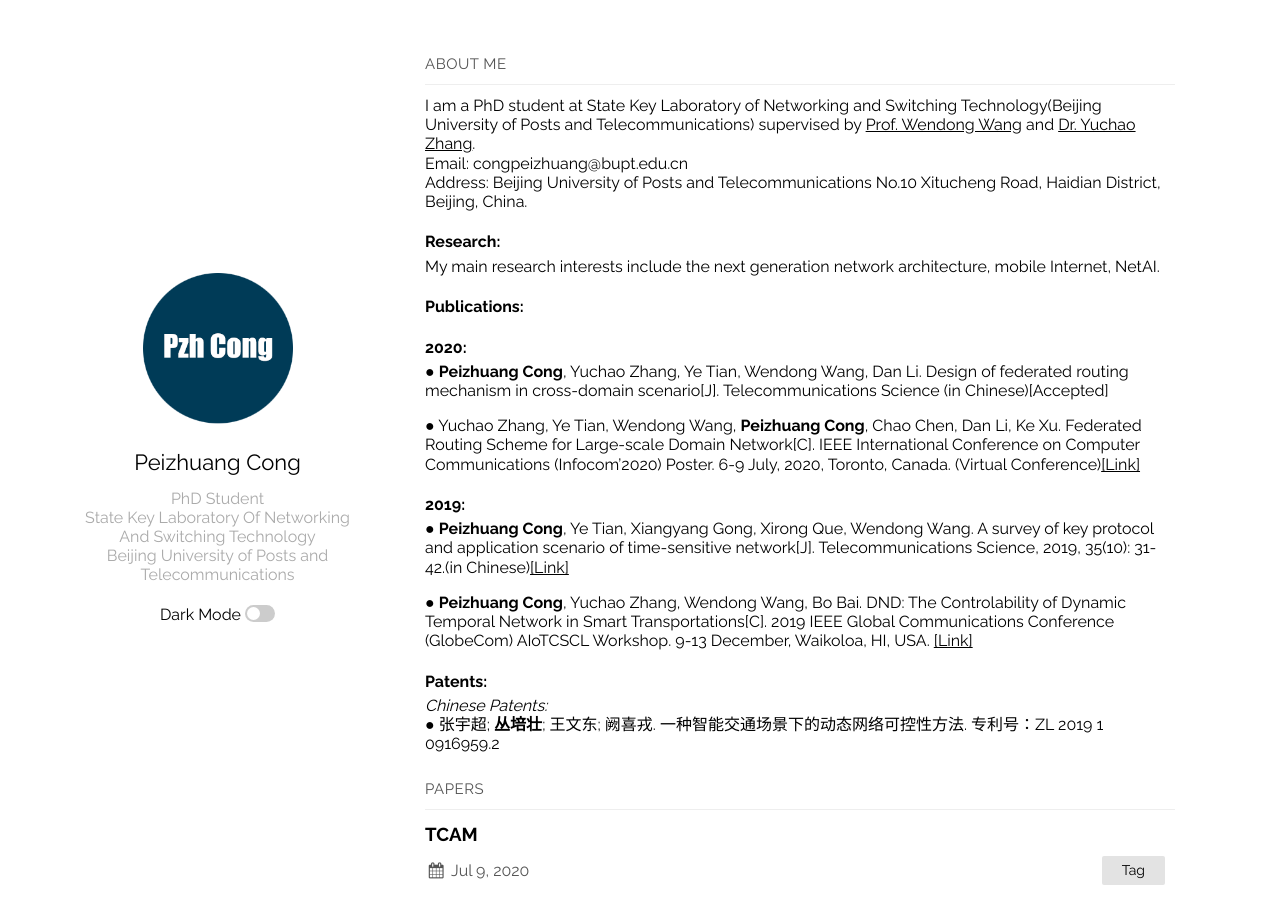
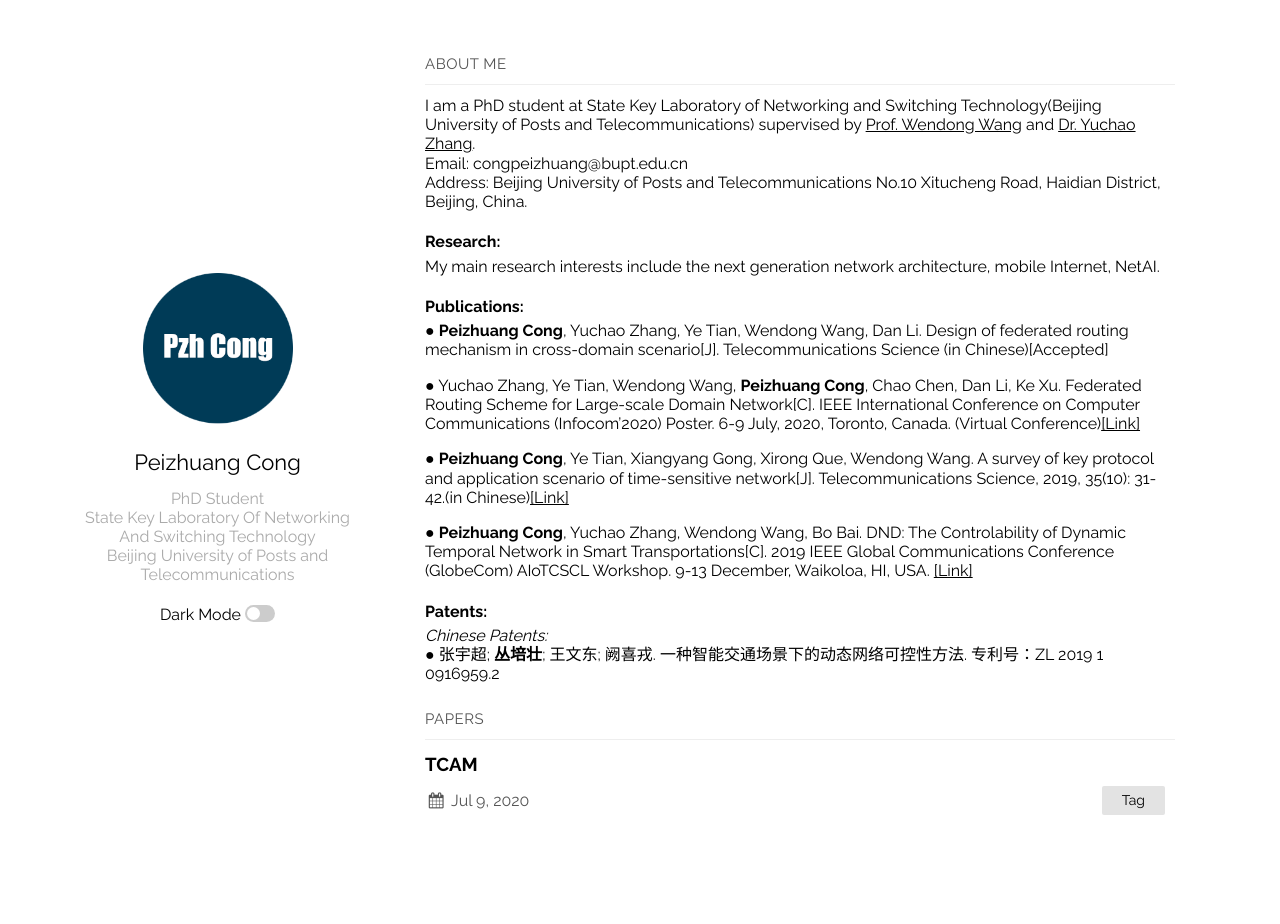
Before and after one commit to congpeizhuang/congpeizhuang.github.io, a Jekyll site: the page built from index.md, in a window 1280 px wide and 930 px high. Shown: the top 924 px of the window. Built offline with Jekyll 4.4.1, drawn with Linux system fonts in a browser that asks for light colours.

Commit message:
Update index.md

```diff
--- a/index.md
+++ b/index.md
@@ -9,12 +9,10 @@ Address: Beijing University of Posts and Telecommunications No.10 Xitucheng Road
 My main research interests include the next generation network architecture, mobile Internet, NetAI.
 
 #### Publications:
-#### 2020:
 ● **Peizhuang Cong**, Yuchao Zhang, Ye Tian, Wendong Wang, Dan Li. Design of federated routing mechanism in cross-domain scenario[J]. Telecommunications Science (in Chinese)[Accepted]
 
 ● Yuchao Zhang, Ye Tian, Wendong Wang, **Peizhuang Cong**, Chao Chen, Dan Li, Ke Xu. Federated Routing Scheme for Large-scale Domain Network[C]. IEEE International Conference on Computer Communications (Infocom'2020) Poster. 6-9 July, 2020, Toronto, Canada. (Virtual Conference)[[Link]](https://ieeexplore.ieee.org/abstract/document/9162750)
 
-#### 2019:
 ● **Peizhuang Cong**, Ye Tian, Xiangyang Gong, Xirong Que, Wendong Wang. A survey of key protocol and application scenario of time-sensitive network[J]. Telecommunications Science, 2019, 35(10): 31-42.(in Chinese)[[Link]](http://www.infocomm-journal.com/dxkx/CN/10.11959/j.issn.1000-0801.2019227)
 
 ● **Peizhuang Cong**, Yuchao Zhang, Wendong Wang, Bo Bai. DND: The Controlability of Dynamic Temporal Network in Smart Transportations[C]. 2019 IEEE Global Communications Conference (GlobeCom) AIoTCSCL Workshop. 9-13 December, Waikoloa, HI, USA. [[Link]](https://ieeexplore.ieee.org/abstract/document/9024562)
```
